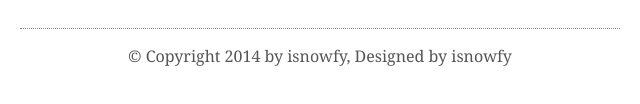
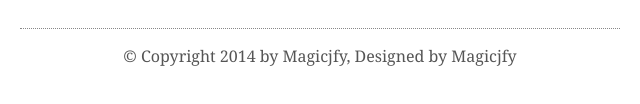
Before and after one commit to magicjfy/magicjfy.github.io, a plain HTML site: page index.html in a window 1280 px wide. Shown: the part 188-292 px from the top of the page, 320-960 px from the left. Drawn offline with Linux system fonts and the light colour scheme.

Commit message:
Update index.html

```diff
--- a/index.html
+++ b/index.html
@@ -32,7 +32,7 @@
     <div class="innermain" id="main">
     </div>
     <div class="footer">
-        <p>© Copyright 2014 by isnowfy, Designed by isnowfy</p>
+        <p>© Copyright 2014 by Magicjfy, Designed by Magicjfy</p>
     </div>
 </div>
 <script src="main.js"></script>
```
